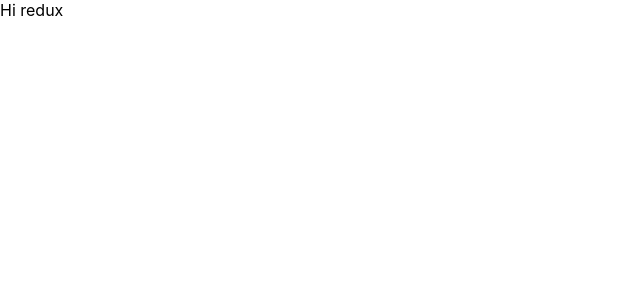
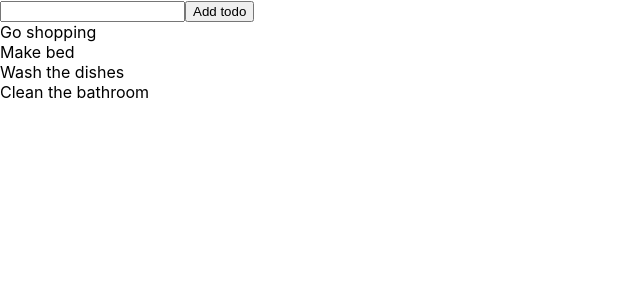
Before and after one commit to kekemato/Redux-class, a React (Create React App) app: page / in a window 1280 px wide. Shown: the top 300 px of the page, without its empty margins (0-640 px from the left). Built offline with nearby package versions, Linux system fonts and the light colour scheme.

Commit message:
started day two

```diff
--- a/package.json
+++ b/package.json
@@ -5,6 +5,7 @@
   "dependencies": {
     "react": "^16.6.3",
     "react-dom": "^16.6.3",
+    "react-redux": "^5.1.1",
     "react-scripts": "2.1.1",
     "redux": "^4.0.1"
   },
--- a/src/App.js
+++ b/src/App.js
@@ -1,13 +1,20 @@
-import React, { Component } from 'react'
+import React from 'react'
+import { connect } from 'react-redux'
 
-class App extends Component {
+import ToDoList from './ToDoList'
+
+const mapStateToProps = store => ({
+  todos: store.todos.allToDos,
+  visibleToDos: store.todos.visibleToDos
+})
+
+class App extends React.Component {
   render() {
+    console.log('App props', this.props)
     return (
-      <div>
-      Hi redux
-      </div>
+      <ToDoList todos={this.props.todos} />
     )
   }
 }
 
-export default App
+export default connect(mapStateToProps)(App)
--- /dev/null
+++ b/src/ToDoList.js
@@ -0,0 +1,39 @@
+import React from 'react'
+import { connect } from 'react-redux'
+
+import { addToDo } from './store/todos'
+
+const mapDispatchToProps = dispatch => ({
+    addToDo: text => dispatch(addToDo(text))
+})
+
+class ToDoList extends React.Component {
+    state = {}
+
+    handleButtonClick = () => {
+        console.log('want to save todo: ', this.state.value)
+    }
+
+    handleInputChange = (event) => {
+        this.setState({ value: event.target.value })
+    }
+    render() {
+        return (
+            <div>
+                <input
+                    onChange={this.handleInputChange}
+                />
+                <button onClick={this.handleButtonClick}>
+                    Add todo
+                </button>
+                {this.props.todos.map(todo =>
+                    <div key={todo.text}>
+                        {todo.text}
+                    </div>
+                )}
+            </div>
+        )
+    }
+}
+
+export default connect(null, mapDispatchToProps)(ToDoList)
--- a/src/index.js
+++ b/src/index.js
@@ -2,10 +2,11 @@ import React from 'react'
 import ReactDOM from 'react-dom'
 //IMPORTING REDUX STUFF
 import { createStore, combineReducers } from 'redux'
+import { Provider } from 'react-redux'
 
 import todos, { addToDo, filterToDo, toggleToDo, deleteToDo } from './store/todos'
 import counter, { increment, decrement, reset } from './store/counter'
-import cart, {addToCart} from './store/cart'
+import cart, { addToCart } from './store/cart'
 import './index.css'
 import App from './App'
 
@@ -39,5 +40,7 @@ window.toggleToDo = (index) => store.dispatch(toggleToDo(index))
 window.deleteToDo = (index) => store.dispatch(deleteToDo(index))
 
 ReactDOM.render(
-    <App />,
+    <Provider store={store}>
+        <App />
+    </Provider>,
     document.getElementById('root'))
--- a/src/store/todos.js
+++ b/src/store/todos.js
@@ -39,10 +39,10 @@ export default (state = INITIAL_STATE, action) => {
         case FILTER_TODO:
             return {
                 ...state,
-                visibleToDos: state.allToDos.filter(todo => {
+                visibleToDos: state.allToDos.filter(todo =>
                     todo.text.toLowerCase().replace(/\s/g, '')
                         .includes(action.input.toLowerCase().replace(/\s/g, ''))
-                })
+                )
             }
         case TOGGLE_TODO:
             return {
@@ -56,9 +56,9 @@ export default (state = INITIAL_STATE, action) => {
             return {
                 ...state,
                 allToDos: state.allToDos.filter((todo, index) => !(index === action.index))
+            }
+        default:
+            return state
     }
-        default:
-    return state
-}
 
 }
```
Also changed, not shown: 1 other file (tests, documents, lock files or other folders).
